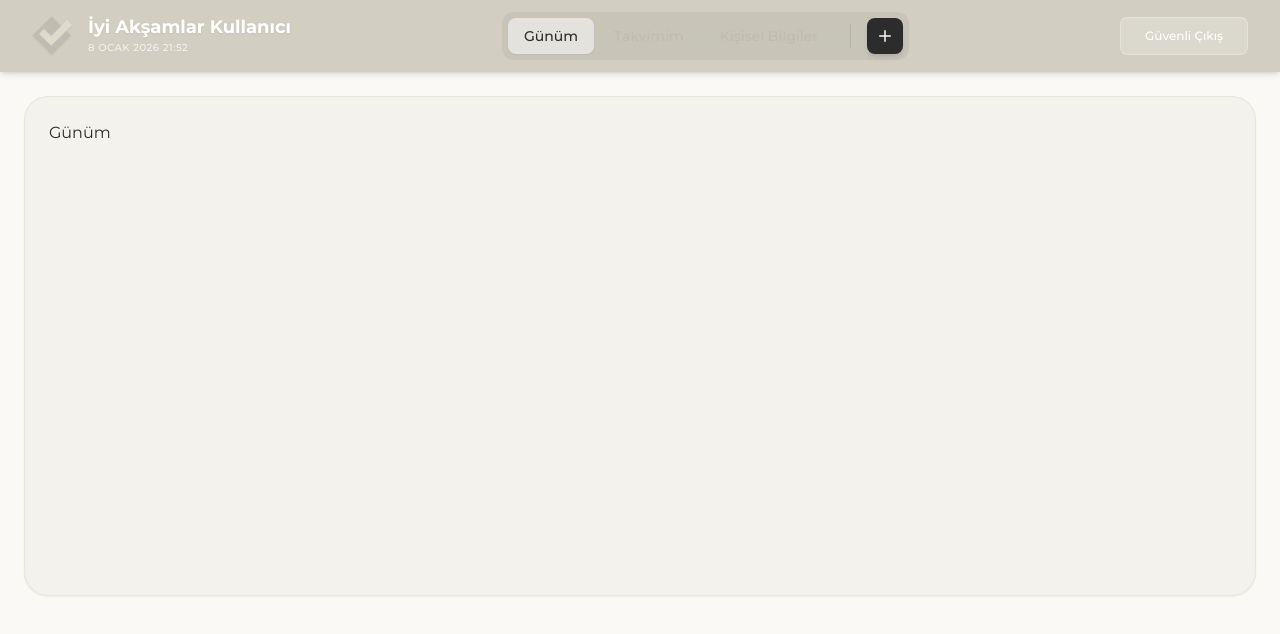
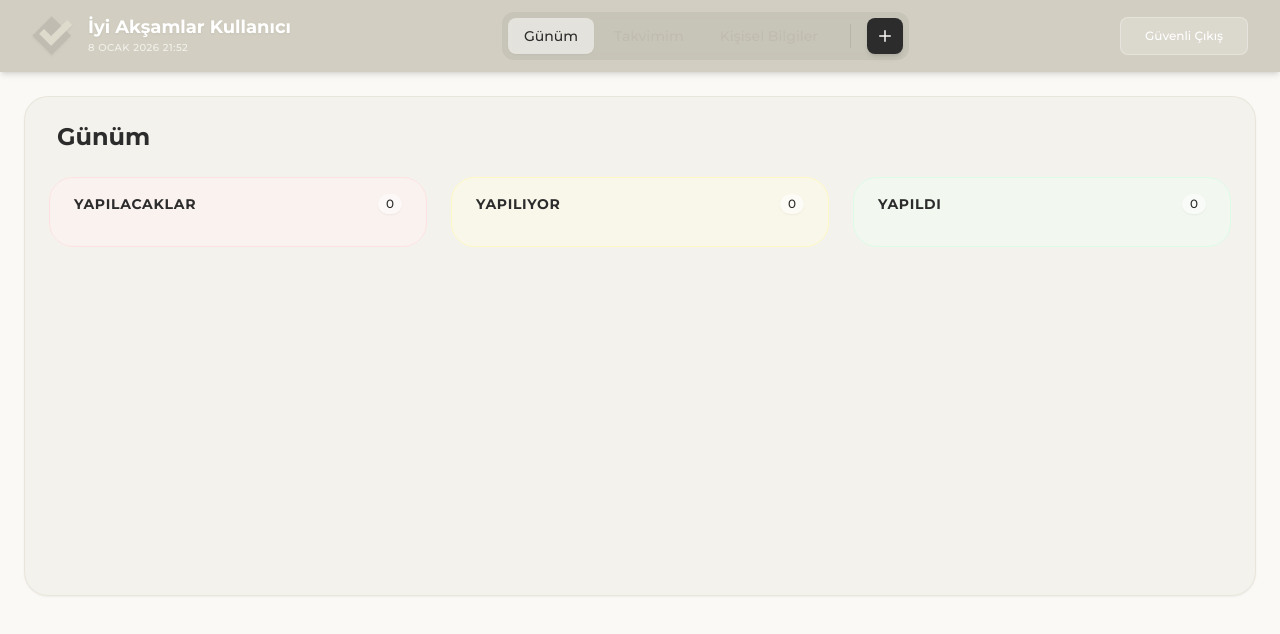
Before and after one commit to yousurff/tickytick, a React (Vite) app: page /dashboard in a window 1280 px wide. Shown: the top 634 px of the page. Built offline with nearby package versions, Linux system fonts and the light colour scheme.

Commit message:
fix: index.css dosyasi dogru konuma tasindi

```diff
--- a/package.json
+++ b/package.json
@@ -10,6 +10,7 @@
     "preview": "vite preview"
   },
   "dependencies": {
+    "@hello-pangea/dnd": "^18.0.1",
     "@supabase/supabase-js": "^2.39.0",
     "react": "^18.2.0",
     "react-dom": "^18.2.0",
--- a/src/pages/Dashboard/MyDay.jsx
+++ b/src/pages/Dashboard/MyDay.jsx
@@ -1,10 +1,151 @@
-import React from "react";
+import React, { useState, useEffect } from 'react';
+import { DragDropContext, Droppable, Draggable } from '@hello-pangea/dnd';
+import { supabase } from '../../services/supabase';
+import { useAuth } from '../../context/AuthContext';
+import { formatTime } from '../../utils/helpers';
 
-export default function MyDay() {
+const MyDay = () => {
+  const { user } = useAuth();
+  const [tasks, setTasks] = useState([]);
+  const [loading, setLoading] = useState(true);
+
+  // Sütunların yapılandırması (Başlıklar ve ID'ler)
+  const columns = {
+    todo: { id: 'todo', title: 'Yapılacaklar', color: 'bg-red-50/50 border-red-100' },
+    in_progress: { id: 'in_progress', title: 'Yapılıyor', color: 'bg-yellow-50/50 border-yellow-100' },
+    done: { id: 'done', title: 'Yapıldı', color: 'bg-green-50/50 border-green-100' }
+  };
+
+  // 1. Görevleri Veritabanından Çek
+  useEffect(() => {
+    fetchTasks();
+  }, [user]);
+
+  const fetchTasks = async () => {
+    try {
+      const { data, error } = await supabase
+        .from('tasks')
+        .select('*')
+        .eq('user_id', user.id)
+        .order('created_at', { ascending: false });
+
+      if (error) throw error;
+      setTasks(data || []);
+    } catch (error) {
+      console.error('Görevler çekilemedi:', error.message);
+    } finally {
+      setLoading(false);
+    }
+  };
+
+  // 2. Sürükleme Bittiğinde Çalışacak Fonksiyon
+  const onDragEnd = async (result) => {
+    const { source, destination, draggableId } = result;
+
+    // Eğer geçerli bir yere bırakılmadıysa işlem yapma
+    if (!destination) return;
+
+    // Eğer aynı yere bırakıldıysa işlem yapma
+    if (source.droppableId === destination.droppableId && source.index === destination.index) return;
+
+    // --- Optimistik Güncelleme (Arayüzde hemen göster) ---
+    const updatedTasks = tasks.map(t =>
+      t.id === draggableId ? { ...t, status: destination.droppableId } : t
+    );
+    setTasks(updatedTasks);
+
+    // --- Veritabanı Güncellemesi (Arkaplanda kaydet) ---
+    try {
+      const { error } = await supabase
+        .from('tasks')
+        .update({ status: destination.droppableId })
+        .eq('id', draggableId);
+
+      if (error) throw error;
+    } catch (error) {
+      console.error('Durum güncellenemedi:', error);
+      // Hata olursa eski haline döndür (opsiyonel ama güvenli)
+      fetchTasks();
+    }
+  };
+
+  // Görevleri sütunlara göre filtrele
+  const getTasksByStatus = (status) => tasks.filter(task => task.status === status);
+
+  if (loading) return <div className="text-center p-10 text-cream-400">Yükleniyor...</div>;
+
   return (
-    <div>
-      <h2>Günüm</h2>
-      {/* Kanban yapısı buraya */}
+    <div className="h-full flex flex-col">
+      <h2 className="text-2xl font-bold text-cream-900 mb-6 px-2">Günüm</h2>
+
+      <DragDropContext onDragEnd={onDragEnd}>
+        <div className="flex-1 grid grid-cols-1 md:grid-cols-3 gap-6 overflow-hidden">
+
+          {Object.values(columns).map((column) => (
+            <div key={column.id} className={`flex flex-col h-full rounded-3xl border ${column.color} backdrop-blur-sm p-4`}>
+
+              {/* Sütun Başlığı */}
+              <div className="flex items-center justify-between mb-4 px-2">
+                <h3 className="font-bold text-cream-900 text-sm uppercase tracking-wider">{column.title}</h3>
+                <span className="bg-white/50 px-2 py-0.5 rounded-full text-xs font-medium text-cream-500 shadow-sm">
+                  {getTasksByStatus(column.id).length}
+                </span>
+              </div>
+
+              {/* Sürüklenebilir Alan */}
+              <Droppable droppableId={column.id}>
+                {(provided, snapshot) => (
+                  <div
+                    {...provided.droppableProps}
+                    ref={provided.innerRef}
+                    className={`flex-1 overflow-y-auto pr-2 space-y-3 transition-colors rounded-xl ${
+                      snapshot.isDraggingOver ? 'bg-cream-100/30' : ''
+                    }`}
+                  >
+                    {getTasksByStatus(column.id).map((task, index) => (
+                      <Draggable key={task.id} draggableId={task.id} index={index}>
+                        {(provided, snapshot) => (
+                          <div
+                            ref={provided.innerRef}
+                            {...provided.draggableProps}
+                            {...provided.dragHandleProps}
+                            className={`bg-white p-4 rounded-xl border border-cream-100 shadow-sm group hover:shadow-md transition-all ${
+                              snapshot.isDragging ? 'rotate-2 scale-105 shadow-xl ring-2 ring-cream-300 z-50' : ''
+                            }`}
+                          >
+                            <p className="text-cream-900 font-medium text-sm leading-relaxed mb-3">
+                              {task.content}
+                            </p>
+
+                            <div className="flex items-center justify-between border-t border-cream-50 pt-2">
+                              {/* Tarih/Saat */}
+                              <div className="flex items-center gap-1.5 text-[10px] text-cream-400 font-medium">
+                                <svg xmlns="http://www.w3.org/2000/svg" viewBox="0 0 20 20" fill="currentColor" className="w-3.5 h-3.5">
+                                  <path fillRule="evenodd" d="M5.75 2a.75.75 0 01.75.75V4h7v-1.25a.75.75 0 011.5 0V4h1.25c1.243 0 2.25 1.007 2.25 2.25v11.25c0 1.243-1.007 2.25-2.25 2.25h-13.5c-1.243 0-2.25-1.007-2.25-2.25V6.25c0-1.243 1.007-2.25 2.25-2.25H4.5V2.75A.75.75 0 015.75 2zm-1 5.5h10.5a.75.75 0 010 1.5H4.75a.75.75 0 010-1.5z" clipRule="evenodd" />
+                                </svg>
+                                <span>{new Date(task.due_date).toLocaleDateString('tr-TR')}</span>
+                                {task.due_time && (
+                                  <>
+                                    <span className="w-1 h-1 rounded-full bg-cream-300"></span>
+                                    <span>{task.due_time.slice(0, 5)}</span>
+                                  </>
+                                )}
+                              </div>
+                            </div>
+                          </div>
+                        )}
+                      </Draggable>
+                    ))}
+                    {provided.placeholder}
+                  </div>
+                )}
+              </Droppable>
+            </div>
+          ))}
+        </div>
+      </DragDropContext>
     </div>
   );
-}
+};
+
+export default MyDay;
```
Also changed, not shown: 1 other file (tests, documents, lock files or other folders).
